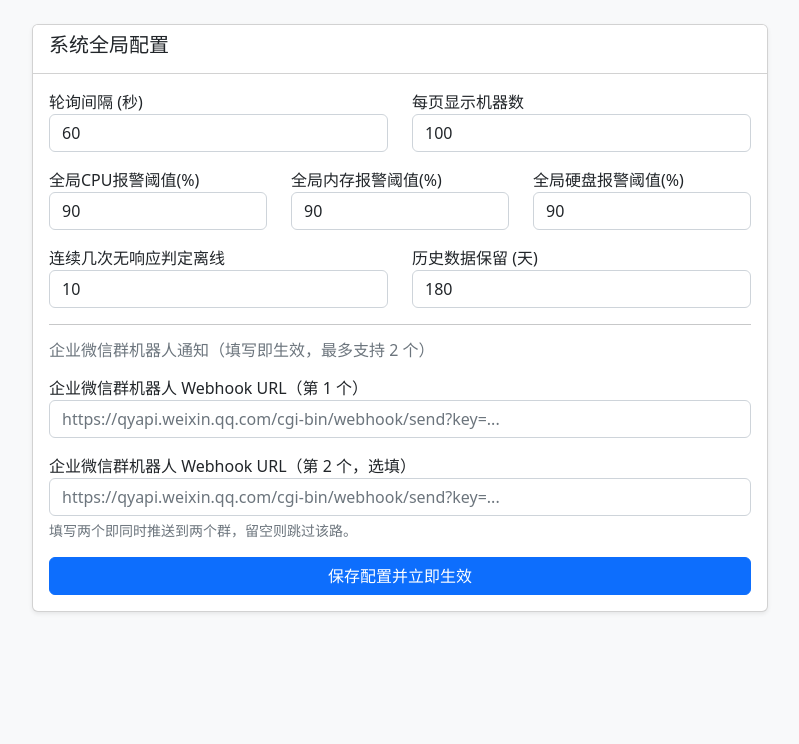
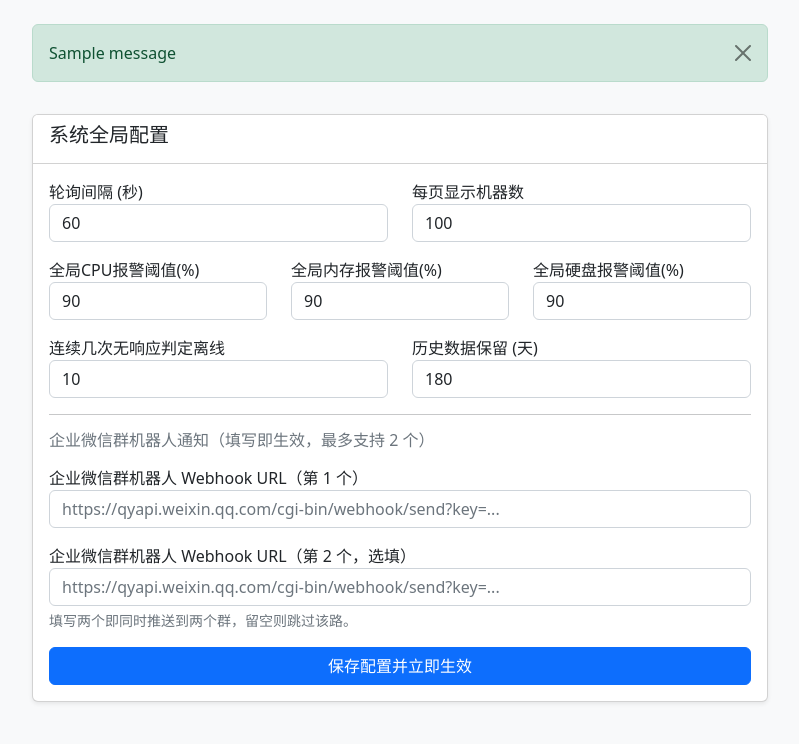
Before and after one commit to netsmu/snmp-monitor, a Flask app: page /config in a window 1280 px wide. Shown: the part 56-800 px from the top of the page, without its empty margins (240-1039 px from the left). Run offline with Flask 3, Linux system fonts and the light colour scheme; tables that the repository leaves empty hold one stand-in row (values such as "Sample post"); one stand-in notice (Sample message) is shown; some libraries are stand-ins or nearby versions.

Commit message:
Add flash message support to config template

```diff
--- a/templates/config.html
+++ b/templates/config.html
@@ -1,5 +1,21 @@
 {% extends "base.html" %}
 {% block content %}
+
+{% with messages = get_flashed_messages(with_categories=true) %}
+  {% if messages %}
+    <div class="row justify-content-center">
+      <div class="col-md-8 mb-3">
+        {% for category, msg in messages %}
+          <div class="alert alert-{{ category }} alert-dismissible fade show" role="alert">
+            {{ msg }}
+            <button type="button" class="btn-close" data-bs-dismiss="alert"></button>
+          </div>
+        {% endfor %}
+      </div>
+    </div>
+  {% endif %}
+{% endwith %}
+
 <div class="row justify-content-center">
     <div class="col-md-8">
         <div class="card shadow-sm">
```
